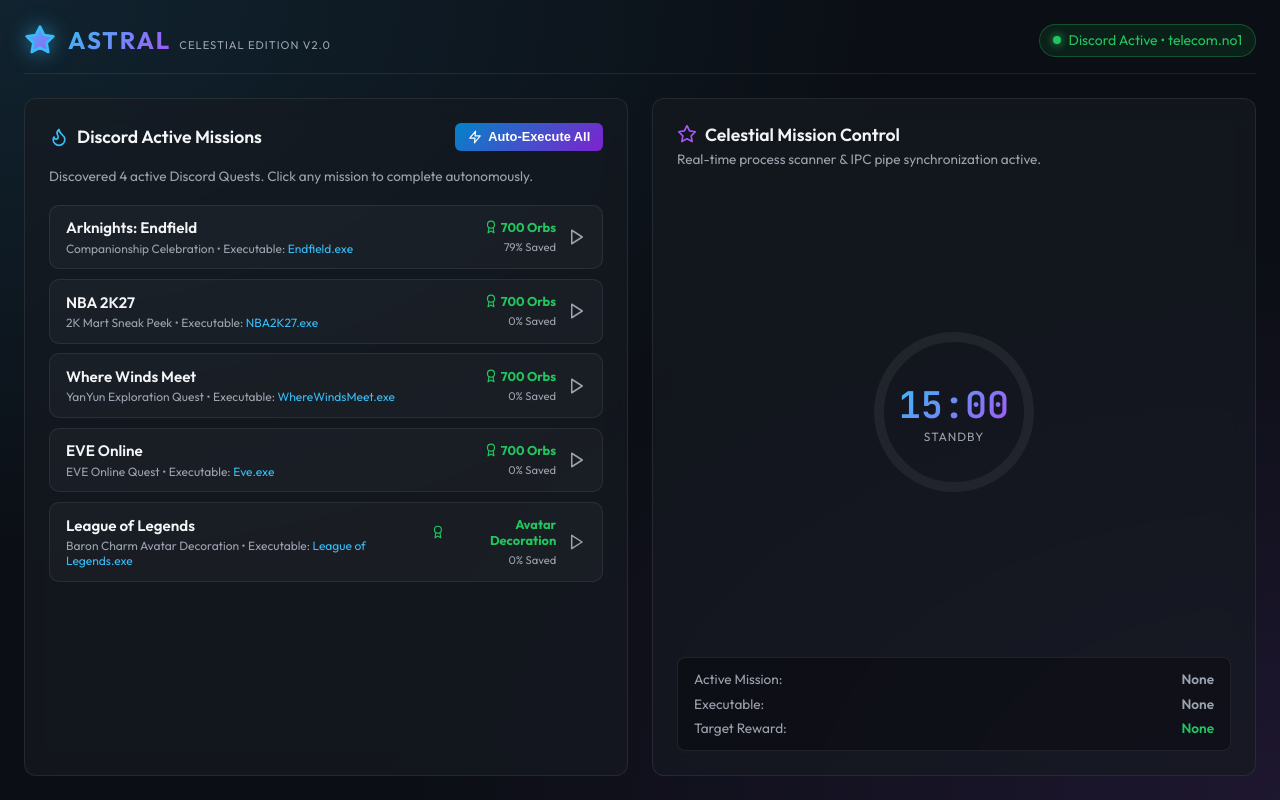
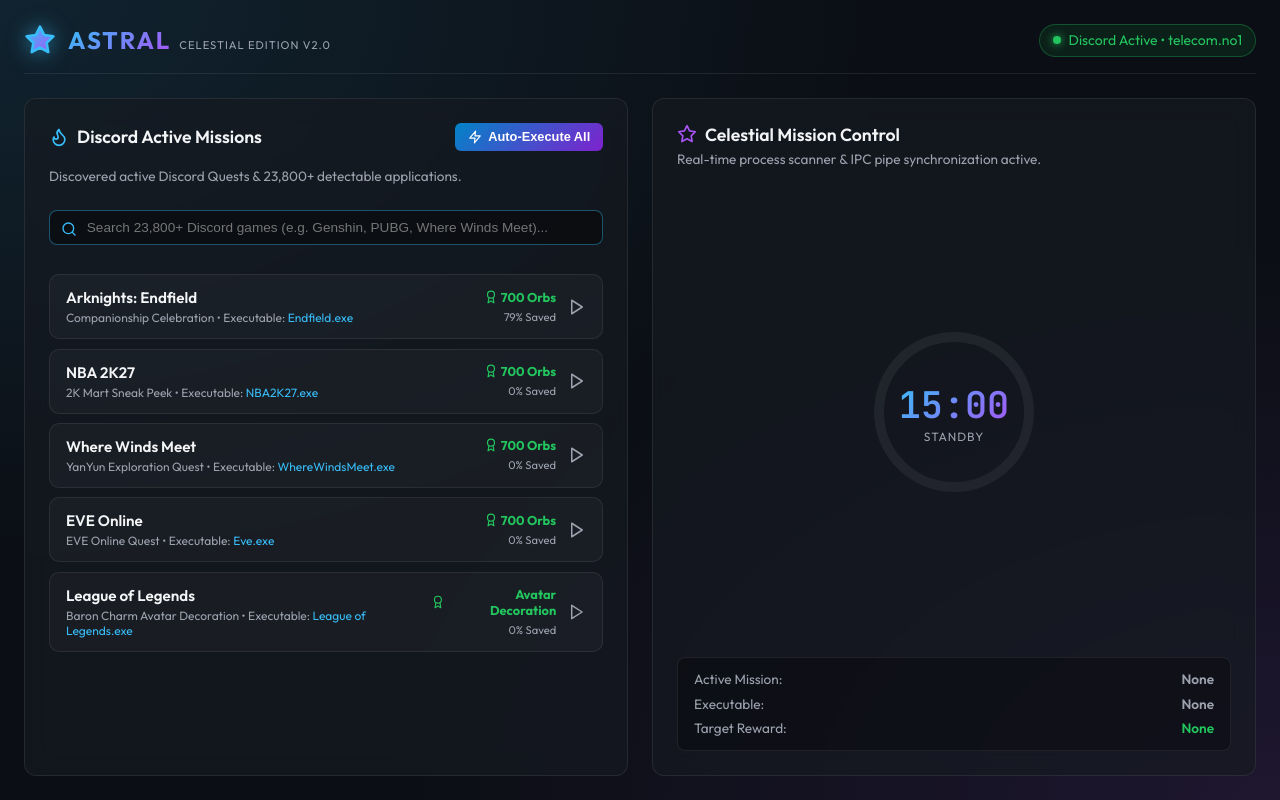
Before and after one commit to nguyenthanhthe/astral, a React (Vite) app: page / in a window 1280 px wide. Built offline with nearby package versions, Linux system fonts and the light colour scheme.

Commit message:
feat: live search input bar for 23,800+ Discord games

```diff
--- a/src/App.tsx
+++ b/src/App.tsx
@@ -209,11 +209,34 @@
           </div>
 
           <p style={{ color: 'var(--text-muted)', fontSize: '0.85rem' }}>
-            Discovered 4 active Discord Quests. Click any mission to complete autonomously.
+            Discovered active Discord Quests & 23,800+ detectable applications.
           </p>
 
+          {/* Live Search Input Bar */}
+          <div style={{ position: 'relative', marginTop: '0.6rem', marginBottom: '0.6rem' }}>
+            <Search size={16} color="#38bdf8" style={{ position: 'absolute', left: '12px', top: '11px' }} />
+            <input
+              type="text"
+              placeholder="Search 23,800+ Discord games (e.g. Genshin, PUBG, Where Winds Meet)..."
+              value={query}
+              onChange={(e) => setQuery(e.target.value)}
+              style={{
+                width: '100%',
+                padding: '0.55rem 0.6rem 0.55rem 2.3rem',
+                background: 'rgba(0,0,0,0.4)',
+                border: '1px solid rgba(56, 189, 248, 0.4)',
+                borderRadius: '8px',
+                color: 'white',
+                fontSize: '0.85rem',
+                outline: 'none'
+              }}
+            />
+          </div>
+
           <div style={{ display: 'flex', flexDirection: 'column', gap: '0.6rem', marginTop: '0.25rem' }}>
-            {quests.map((q) => {
+            {quests
+              .filter((q) => q.game_name.toLowerCase().includes(query.toLowerCase()) || q.title.toLowerCase().includes(query.toLowerCase()))
+              .map((q) => {
               const isCurrent = selectedQuest?.id === q.id;
               return (
                 <div
```
Also changed, not shown: 1 other file (tests, documents, lock files or other folders).
